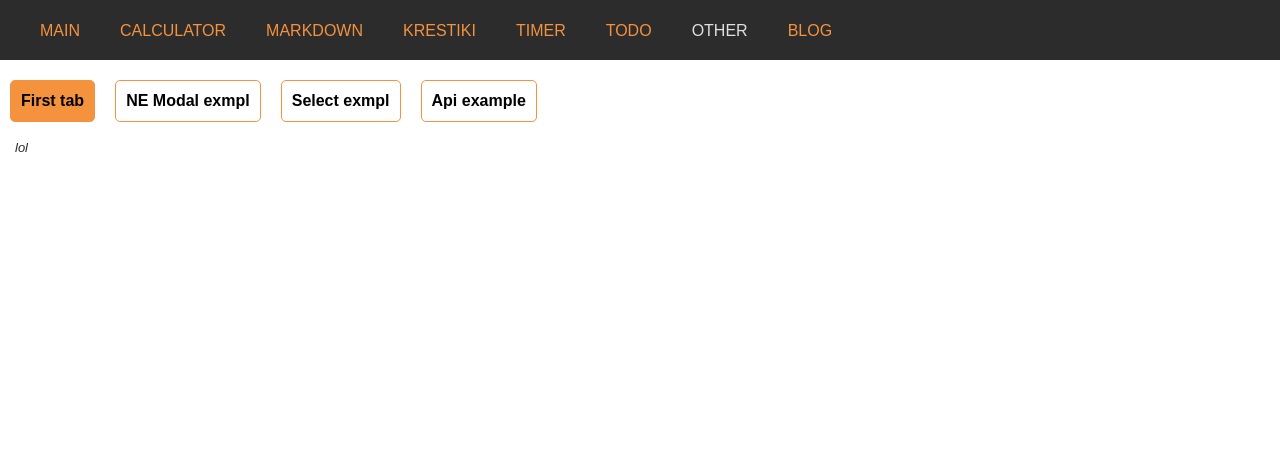
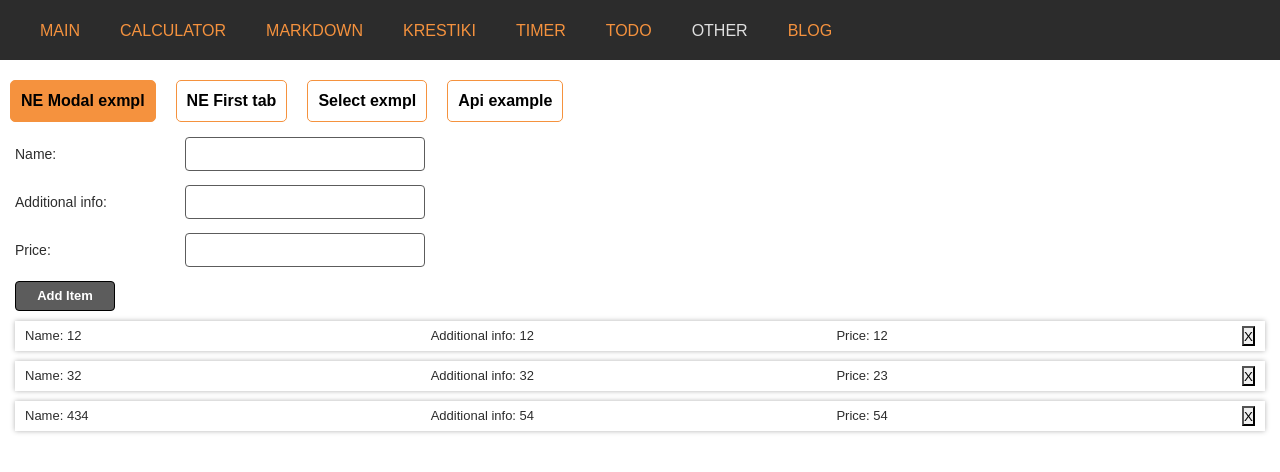
Before and after one commit to Evjjenui/gtp-react, a React app: page /other in a window 1280 px wide. Shown: the top 472 px of the page. Built offline with nearby package versions, Linux system fonts and the light colour scheme; data requests are answered from the project's data file.

Commit message:
upd modal

```diff
--- a/data/db.json
+++ b/data/db.json
@@ -38,10 +38,25 @@
   ],
   "modal_items": [
     {
-      "name": "asjdna dadm 19dj 01",
-      "addInfo": "asdk 1od",
-      "price": "1 e12e1231",
-      "id": 1
+      "name": "12",
+      "addInfo": "12",
+      "price": "12",
+      "date": "2021-05-01",
+      "id": 1619855412944
+    },
+    {
+      "name": "32",
+      "addInfo": "32",
+      "price": "23",
+      "date": "2021-05-01",
+      "id": 1619855417690
+    },
+    {
+      "name": "434",
+      "addInfo": "54",
+      "price": "54",
+      "date": "2021-05-01",
+      "id": 1619855421141
     }
   ]
 }
--- a/src/components/parts/Modal.js
+++ b/src/components/parts/Modal.js
@@ -1,12 +1,40 @@
-import React, { useState } from 'react';
+import React, { useState, useEffect } from 'react';
 
 import ModalList from './particles/ModalList';
 import { FormInput } from './particles/FormInput';
 
+function Modal() {
+  const [itemsList, setItemsList] = useState([]);
+  const [values, setValues] = useState({});
+  const [isPending, setIsPending] = useState(true);
+  const [error, setError] = useState('');
 
-function Modal() {
-  // const [itemsList, setItemsList] = useState([]);
-  const [values, setValues] = useState({});
+  useEffect(() => {
+    fetch('http://localhost:8000/modal_items')
+
+    .then((res) => {
+      if (!res.ok) {
+        throw Error ('Could not fetch the data');
+      }
+      return res.json();
+    })
+    .then((data) => {
+      setItemsList(data)
+      setIsPending(false)
+      setError('');
+    })
+    .catch((err) => {
+      if (err.name === 'AbortError') {
+        return;
+      } else {
+        setIsPending(false);
+        setError(err.message);
+      }
+
+    })
+  }, []);
+
+
 
   function submitHandler(e) {
     e.preventDefault();
@@ -15,6 +43,8 @@ function Modal() {
       name: values.name,
       addInfo: values.addInfo,
       price: values.price,
+      date: new Date().toISOString().slice(0, 10),
+      id: Date.now()
     }
 
     fetch(('http://localhost:8000/modal_items'), {
@@ -25,9 +55,9 @@ function Modal() {
       console.log('item added');
     })
 
-    // setItemsList([...itemsList, newItem]);
+    setItemsList([...itemsList, newItem]);
     setValues({});
-  };
+  }
 
   function removeItem(id) {
     // let newList = itemsList.filter(item => item.id !== id);
@@ -60,8 +90,10 @@ function Modal() {
         <strong>Show Modal</strong>
       </button> */}
 
+      { error && <div className="info-text error-block">{error}</div> }
+      { isPending && <div className="info-text loading">Loading ...</div>}
       <ModalList
-        // list={itemsList}
+        list={itemsList}
         onDelete={(itemId) => removeItem(itemId)}/>
     </div>
   )
--- a/src/components/parts/Other.js
+++ b/src/components/parts/Other.js
@@ -10,11 +10,11 @@ const Other = () => {
   return (
     <div>
       <Tabs>
-        <div title="First tab">
-          <em>lol</em>
-        </div>
         <div title="NE Modal exmpl">
           <Modal />
+        </div>
+        <div title="NE First tab">
+          <em>lol</em>
         </div>
         <div title="Select exmpl">
           <Select />
--- a/src/components/parts/particles/ModalList.js
+++ b/src/components/parts/particles/ModalList.js
@@ -1,10 +1,8 @@
 import React from 'react';
 import ModalItem from '../other_parts/ModalItem';
-import useFetch from "../useFetch";
 
 
-const ModalList= ({ onDelete }) => {
-  const { data: list, pending, errorInfo} = useFetch('http://localhost:8000/modal_items');
+const ModalList= ({ onDelete, list }) => {
 
   function getItem(itemId) {
     onDelete(itemId);
@@ -12,8 +10,6 @@ const ModalList= ({ onDelete }) => {
 
   return (
     <>
-      { errorInfo && <div className="info-text error-block">{errorInfo}</div> }
-      { pending && <div className="info-text loading">Loading ...</div>}
       {list.map(item => (
         <ModalItem
           key={item.id}
```
